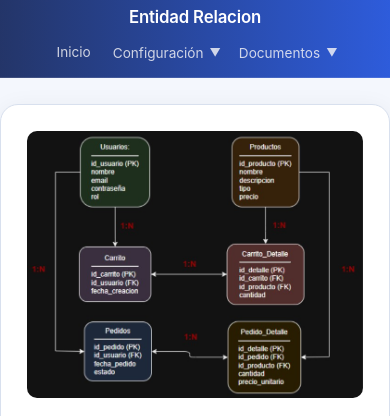
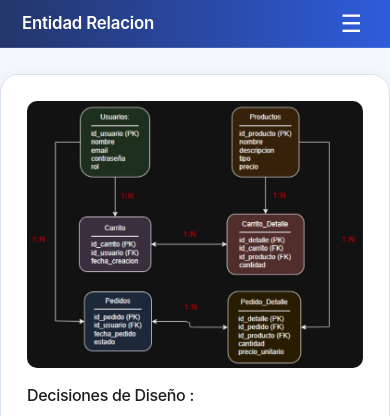
Before and after one commit to JhonGoodEld/upSkill, a PHP site: page /docs/er.html in a window 390 px wide. Shown: the top 416 px of the page. Run offline with PHP 8.4, Linux system fonts and the light colour scheme.

Commit message:
Fase 2: menu hamburguesa en la navbar para movil/tablet
- script.js inyecta el boton toggle en cualquier navbar con .nav-links
  (sin tocar el HTML de cada pagina)
- stylePrin.css: bajo 1000px la navbar colapsa a hamburguesa; el menu
  se despliega en columna y los submenus quedan en linea
- cierre al tocar fuera via navbar.contains()

Co-Authored-By: Claude Sonnet 5 <noreply@anthropic.com>

```diff
--- a/css/stylePrin.css
+++ b/css/stylePrin.css
@@ -125,6 +125,18 @@ p  { color: var(--text-soft); }
   align-items: center;
   gap: 14px;
   flex-wrap: wrap;
+}
+
+/* Botón hamburguesa (lo inyecta script.js; solo se ve en móvil) */
+.nav-toggle {
+  display: none;
+  background: none;
+  border: 0;
+  color: #fff;
+  font-size: 1.5rem;
+  line-height: 1;
+  padding: 2px 6px;
+  cursor: pointer;
 }
 
 .nav-links {
@@ -423,8 +435,34 @@ p  { color: var(--text-soft); }
 .oculto { display: none !important; }
 
 /* ---------- Responsive ---------- */
-@media (max-width: 720px) {
-  .navbar { justify-content: center; text-align: center; }
-  .nav-links { justify-content: center; }
+@media (max-width: 1000px) {
+  .navbar { justify-content: space-between; text-align: left; }
+  .nav-toggle { display: block; }
+
+  .navbar .nav-links {
+    display: none;
+    order: 3;
+    width: 100%;
+    flex-direction: column;
+    align-items: flex-start;
+    gap: 2px;
+    padding-top: 10px;
+    margin-top: 6px;
+    border-top: 1px solid rgba(255, 255, 255, .14);
+  }
+  .navbar.nav-open .nav-links { display: flex; }
+
+  .navbar .nav-links .menu-container { width: 100%; }
+  .navbar .nav-links .menu-btn { padding: 6px 4px; }
+  .navbar .menu-content {
+    position: static;
+    box-shadow: none;
+    border: 0;
+    background: rgba(255, 255, 255, .08);
+    margin-top: 4px;
+  }
+  .navbar .menu-content a { color: #f5f5f7; }
+  .navbar .menu-content a:hover { background: rgba(255, 255, 255, .12); }
+
   .footer { margin-top: 40px; }
 }
--- a/js/script.js
+++ b/js/script.js
@@ -39,7 +39,25 @@ document.addEventListener('DOMContentLoaded', () => {
     });
   }
 
-  // ===== MENÚ HAMBURGUESA =====
+  // ===== NAV RESPONSIVA (hamburguesa) =====
+  const navbar = document.querySelector('.navbar');
+  const navLinks = navbar && navbar.querySelector('.nav-links');
+  if (navbar && navLinks && !navbar.querySelector('.nav-toggle')) {
+    const toggle = document.createElement('button');
+    toggle.className = 'nav-toggle';
+    toggle.type = 'button';
+    toggle.setAttribute('aria-label', 'Abrir menú');
+    toggle.innerHTML = '☰';
+    navLinks.parentElement.insertBefore(toggle, navLinks);
+    toggle.addEventListener('click', () => navbar.classList.toggle('nav-open'));
+    document.addEventListener('click', e => {
+      if (navbar.classList.contains('nav-open') && !navbar.contains(e.target)) {
+        navbar.classList.remove('nav-open');
+      }
+    });
+  }
+
+  // ===== MENÚ DESPLEGABLE =====
   document.querySelectorAll('.menu-btn').forEach(btn => {
     btn.addEventListener('click', e => {
       const container = btn.parentElement;
```
